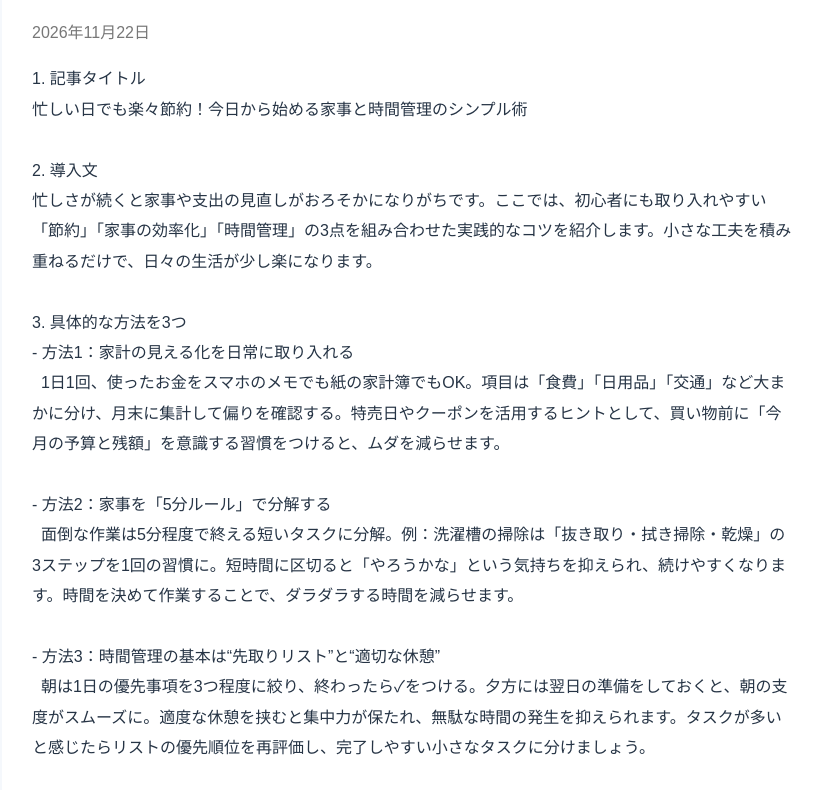
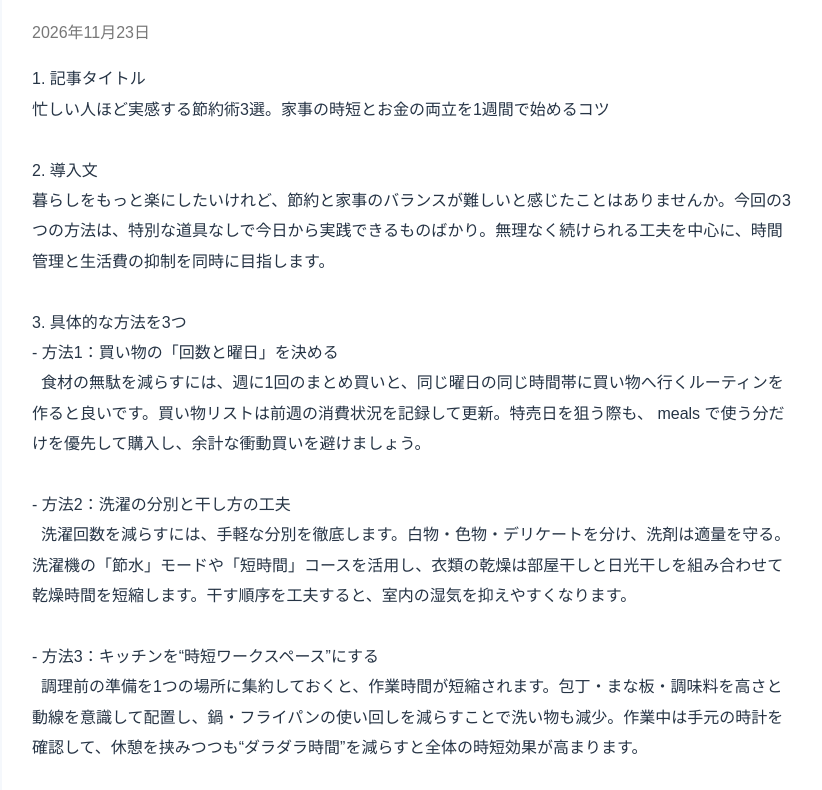
Before and after one commit to hmda849/ai-useful-site, a plain HTML site: page daily-article.html in a window 1280 px wide. Shown: the part 212-1002 px from the top of the page, without its empty margins (228-1050 px from the left). Drawn offline with Linux system fonts and the light colour scheme.

Commit message:
Update today's article

```diff
--- a/daily-article.html
+++ b/daily-article.html
@@ -3,7 +3,7 @@
 <head>
 <meta charset="UTF-8">
 <meta name="viewport" content="width=device-width, initial-scale=1">
-<title>2026年11月22日の記事 | くらしの便利ガイド</title>
+<title>2026年11月23日の記事 | くらしの便利ガイド</title>
 <style>
 body {
   font-family: sans-serif;
@@ -38,25 +38,25 @@ a {
 <main>
 <p><a href="index.html">← トップページへ戻る</a></p>
 <h1>🌱 暮らしの記事</h1>
-<p class="date">2026年11月22日</p>
+<p class="date">2026年11月23日</p>
 <div class="content">1. 記事タイトル
-忙しい日でも楽々節約！今日から始める家事と時間管理のシンプル術
+忙しい人ほど実感する節約術3選。家事の時短とお金の両立を1週間で始めるコツ
 
 2. 導入文
-忙しさが続くと家事や支出の見直しがおろそかになりがちです。ここでは、初心者にも取り入れやすい「節約」「家事の効率化」「時間管理」の3点を組み合わせた実践的なコツを紹介します。小さな工夫を積み重ねるだけで、日々の生活が少し楽になります。
+暮らしをもっと楽にしたいけれど、節約と家事のバランスが難しいと感じたことはありませんか。今回の3つの方法は、特別な道具なしで今日から実践できるものばかり。無理なく続けられる工夫を中心に、時間管理と生活費の抑制を同時に目指します。
 
 3. 具体的な方法を3つ
-- 方法1：家計の見える化を日常に取り入れる
-  1日1回、使ったお金をスマホのメモでも紙の家計簿でもOK。項目は「食費」「日用品」「交通」など大まかに分け、月末に集計して偏りを確認する。特売日やクーポンを活用するヒントとして、買い物前に「今月の予算と残額」を意識する習慣をつけると、ムダを減らせます。
+- 方法1：買い物の「回数と曜日」を決める
+  食材の無駄を減らすには、週に1回のまとめ買いと、同じ曜日の同じ時間帯に買い物へ行くルーティンを作ると良いです。買い物リストは前週の消費状況を記録して更新。特売日を狙う際も、 meals で使う分だけを優先して購入し、余計な衝動買いを避けましょう。
 
-- 方法2：家事を「5分ルール」で分解する
-  面倒な作業は5分程度で終える短いタスクに分解。例：洗濯槽の掃除は「抜き取り・拭き掃除・乾燥」の3ステップを1回の習慣に。短時間に区切ると「やろうかな」という気持ちを抑えられ、続けやすくなります。時間を決めて作業することで、ダラダラする時間を減らせます。
+- 方法2：洗濯の分別と干し方の工夫
+  洗濯回数を減らすには、手軽な分別を徹底します。白物・色物・デリケートを分け、洗剤は適量を守る。洗濯機の「節水」モードや「短時間」コースを活用し、衣類の乾燥は部屋干しと日光干しを組み合わせて乾燥時間を短縮します。干す順序を工夫すると、室内の湿気を抑えやすくなります。
 
-- 方法3：時間管理の基本は“先取りリスト”と“適切な休憩”
-  朝は1日の優先事項を3つ程度に絞り、終わったら✓をつける。夕方には翌日の準備をしておくと、朝の支度がスムーズに。適度な休憩を挟むと集中力が保たれ、無駄な時間の発生を抑えられます。タスクが多いと感じたらリストの優先順位を再評価し、完了しやすい小さなタスクに分けましょう。
+- 方法3：キッチンを“時短ワークスペース”にする
+  調理前の準備を1つの場所に集約しておくと、作業時間が短縮されます。包丁・まな板・調味料を高さと動線を意識して配置し、鍋・フライパンの使い回しを減らすことで洗い物も減少。作業中は手元の時計を確認して、休憩を挟みつつも“ダラダラ時間”を減らすと全体の時短効果が高まります。
 
 4. まとめ
-日々の暮らしを大きく変えるには、まず「見える化」「短時間化」「先取りの3軸」を意識することが大切です。小さな工夫を続けるだけで、支出も家事の負担も減り、余裕ある時間が生まれます。</div>
+無理なく続けられる3つの工夫を紹介しました。買い物のルーティン、洗濯の分別と干し方、キッチンの作業動線を見直すだけで、毎日の家事負担と出費を同時に減らす可能性があります。焦らず1週間単位で実践計画を立て、効果を記録すると改善点が見つけやすいでしょう。</div>
 </main>
 </body>
 </html>
```
